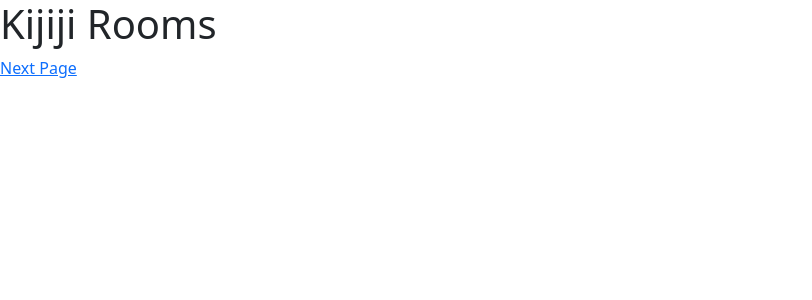
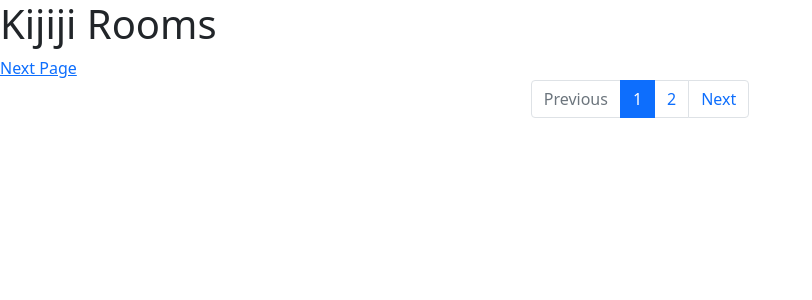
Before and after one commit to rajputje/Kijiji-Web-Scraper, a Flask app: page / in a window 1280 px wide. Shown: the top 300 px of the page, without its empty margins (0-812 px from the left). Run offline with Flask 2, Linux system fonts and the light colour scheme; data that the repository does not hold is empty.

Commit message:
Added pagination, centered cards

```diff
--- a/kijiji_rooms/templates/home.html
+++ b/kijiji_rooms/templates/home.html
@@ -10,13 +10,62 @@
     <title>Kijiji Rooms</title>
   </head>
   <body>
+
     <h1> Kijiji Rooms </h1>
+
     <a href="/{{pageNum|int + 1}}">Next Page</a>
-    <div class="container">
-      <div class="row g-3">
+
+    <nav>
+      <ul class="pagination justify-content-center" id="pag_ul">
+        <!--
+        <script>
+          var pageNum = "{{pageNum}}";
+
+          function makePageItem(href, text, isActive){
+            var list = document.createElement("li");
+            list.className = "page-item";
+            if(isActive)
+              list.className += " active";
+            var a = document.createElement("a");
+            a.className = "page-link";
+            a.href = href;
+            a.text = text;
+            list.append(a);
+          }
+
+          var ul = document.getElementById("pag_ul");
+          var prevHref = (pageNum == 1) ? "/" : "/" + (pageNum-1);
+          var prevList = makePageItem(prevHref, "Previous", )
+
+        </script>
+        -->
+        {% if pageNum|int <= 1 %}
+          <li class="page-item disabled">
+            <a class="page-link" href="#" tabindex="-1">Previous</a>
+          </li>
+        {% else %}
+          <li class="page-item">
+            <a class="page-link" href="/{{pageNum|int - 1}}">Previous</a>
+          </li>
+        {% endif %}
+        {% for i in range([1, pageNum|int-2]|max, pageNum|int+2) %}
+          {% if i == pageNum|int %}
+            <li class="page-item active"><a class="page-link" href="/{{i}}">{{i}}</a></li>
+          {% else %}
+            <li class="page-item"><a class="page-link" href="/{{i}}">{{i}}</a></li>
+          {% endif %}
+        {% endfor %}
+        <li class="page-item">
+          <a class="page-link" href="/{{pageNum|int + 1}}">Next</a>
+        </li>
+      </ul>
+    </nav>
+
+    <div class="container mt-4 mb-4">
+      <div class="row g-4">
         {% for room in rooms %}
         <div class="col">
-          <div class="card shadow-sm" style="width: 18rem; height: 25rem;">
+          <div class="card shadow-sm mx-auto" style="width: 18rem; height: 25rem;">
             <div class="image-container" style="max-height: 50%; overflow: hidden;">
               <img src="{{room.imageUrl}}" class="card-img-top">
             </div>
```
